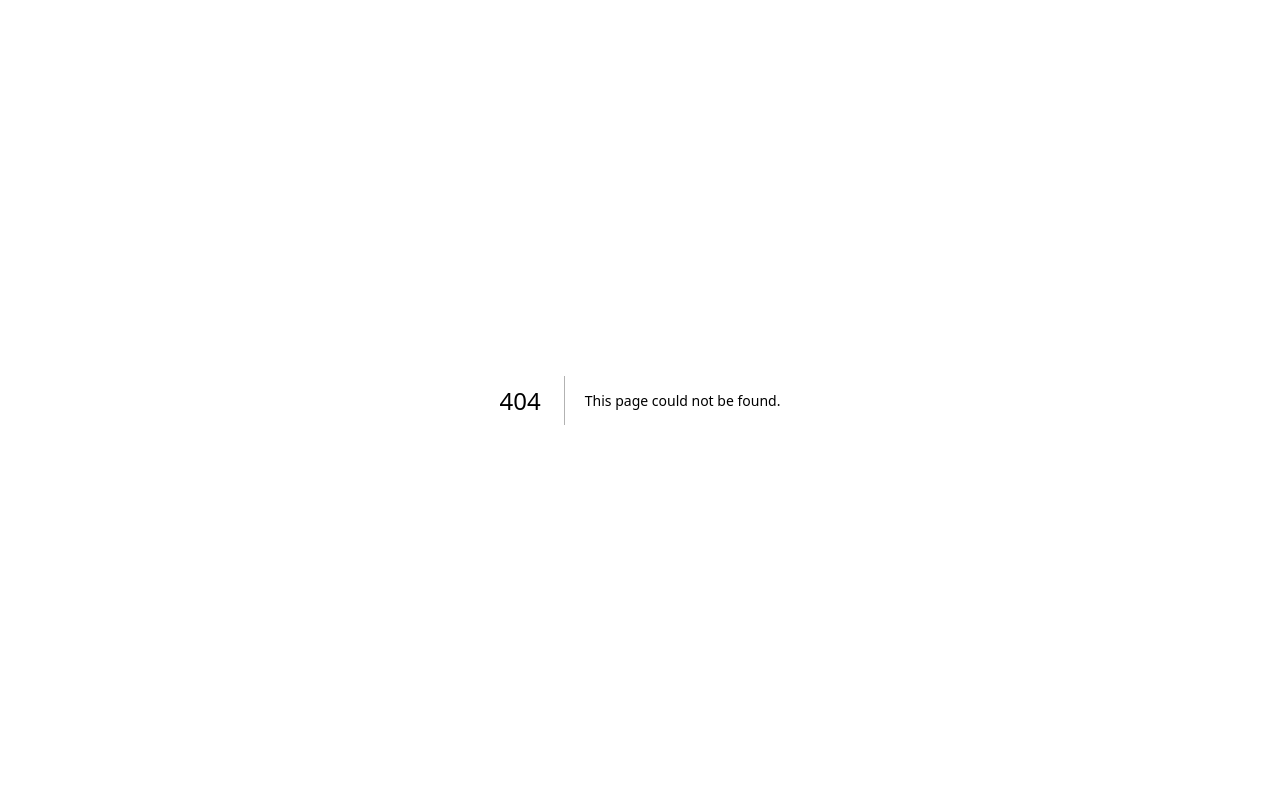
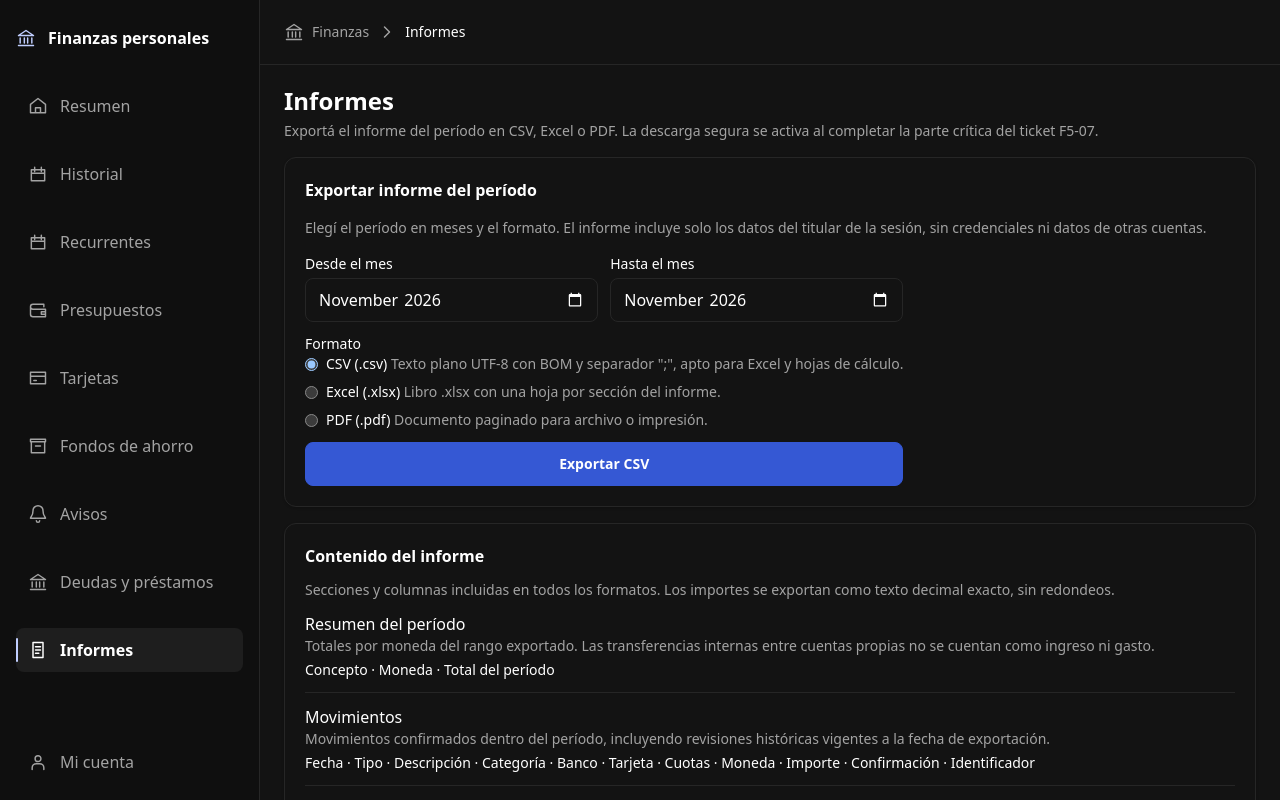
Before and after one commit to SebastianGonzalez2/finanzas-personales, a Next.js app: page /informes in a window 1280 px wide. Before the commit this address had no page. Shown: the top 800 px of the page. Built offline with nearby package versions, Linux system fonts and the light colour scheme.

Commit message:
feat(F5-07): agregar interfaz de informes con exportacion

```diff
--- /dev/null
+++ b/src/app/informes/page.tsx
@@ -0,0 +1,28 @@
+import { FinanceShell } from "@/components/finance-shell";
+import { InformesPanel } from "@/components/informes-panel";
+import { currentReportPeriod } from "@/lib/export/report-format";
+
+export const metadata = { title: "Informes | Finanzas personales" };
+
+export default function InformesPage() {
+  return (
+    <FinanceShell current="informes">
+      <div className="grid gap-4">
+        <header>
+          <h1
+            id="titulo-pagina"
+            tabIndex={-1}
+            className="text-2xl font-semibold"
+          >
+            Informes
+          </h1>
+          <p className="mt-1 text-sm text-muted-foreground">
+            Exportá el informe del período en CSV, Excel o PDF. La descarga
+            segura se activa al completar la parte crítica del ticket F5-07.
+          </p>
+        </header>
+        <InformesPanel initialPeriod={currentReportPeriod()} />
+      </div>
+    </FinanceShell>
+  );
+}
--- a/src/components/finance-icon.tsx
+++ b/src/components/finance-icon.tsx
@@ -13,6 +13,7 @@ const paths = {
   calendar: "M4 7h16v13H4V7Zm0 4h16M8 4v5m8-5v5",
   savings: "M4 7h16v13H4V7Zm-1 0h18V4H3v3Zm6 5h6",
   bell: "M18 8a6 6 0 0 0-12 0c0 7-3 7-3 9h18c0-2-3-2-3-9m-8 12a2 2 0 0 0 4 0",
+  report: "M6 3h12v18H6V3Zm3 5h6m-6 4h6m-6 4h4",
 } as const;
 
 export function FinanceIcon({
--- a/src/components/finance-shell.tsx
+++ b/src/components/finance-shell.tsx
@@ -16,6 +16,7 @@ const destinations = {
   fondos: { href: "/fondos", label: "Fondos de ahorro", icon: "savings" },
   avisos: { href: "/avisos", label: "Avisos", icon: "bell" },
   deudas: { href: "/deudas", label: "Deudas y préstamos", icon: "finance" },
+  informes: { href: "/informes", label: "Informes", icon: "report" },
   account: { href: "/account", label: "Mi cuenta", icon: "account" },
 } as const;
 
--- /dev/null
+++ b/src/components/informes-panel.tsx
@@ -0,0 +1,192 @@
+"use client";
+
+import { useState, type FormEvent } from "react";
+import { HistoryField, historyControl, historyPrimary } from "./history-fields";
+import { Card } from "./ui/card";
+import {
+  EXPORT_FORMATS,
+  REPORT_SECTIONS,
+  exportFormat,
+  parseReportPeriod,
+  reportFileName,
+  type ExportFormatId,
+  type ReportPeriod,
+} from "@/lib/export/report-format";
+
+function monthBounds(month: string): { first: string; last: string } {
+  const [year, monthNumber] = month.split("-").map(Number);
+  const lastDay = new Date(Date.UTC(year, monthNumber, 0)).getUTCDate();
+  const pad = (value: number) => String(value).padStart(2, "0");
+  return {
+    first: `${month}-${pad(1)}`,
+    last: `${month}-${pad(lastDay)}`,
+  };
+}
+
+function periodBounds(from: string, to: string): ReportPeriod {
+  return { from: monthBounds(from).first, to: monthBounds(to).last };
+}
+
+type ExportState =
+  | { kind: "idle" }
+  | { kind: "pending" }
+  | { kind: "info"; message: string }
+  | { kind: "error"; message: string }
+  | { kind: "done"; message: string };
+
+export function InformesPanel({ initialPeriod }: { initialPeriod: ReportPeriod }) {
+  const [from, setFrom] = useState(initialPeriod.from.slice(0, 7));
+  const [to, setTo] = useState(initialPeriod.to.slice(0, 7));
+  const [format, setFormat] = useState<ExportFormatId>("csv");
+  const [state, setState] = useState<ExportState>({ kind: "idle" });
+
+  async function submit(event: FormEvent) {
+    event.preventDefault();
+    const period = periodBounds(from, to);
+    const parsed = parseReportPeriod(period);
+    if ("error" in parsed) {
+      setState({ kind: "error", message: parsed.error });
+      return;
+    }
+    setState({ kind: "pending" });
+    try {
+      const response = await fetch("/api/export", {
+        method: "POST",
+        headers: { "content-type": "application/json" },
+        credentials: "same-origin",
+        body: JSON.stringify({ ...parsed, format }),
+      });
+      if (!response.ok) {
+        const body = (await response.json().catch(() => null)) as
+          | { error?: string }
+          | null;
+        setState({
+          kind: response.status === 501 ? "info" : "error",
+          message:
+            body?.error ?? "No se pudo generar el informe. Volvé a intentarlo.",
+        });
+        return;
+      }
+      const blob = await response.blob();
+      const disposition = response.headers.get("content-disposition") ?? "";
+      const match = /filename="([^"]+)"/.exec(disposition);
+      const name = match?.[1] ?? reportFileName(parsed, format);
+      const url = URL.createObjectURL(blob);
+      const anchor = document.createElement("a");
+      anchor.href = url;
+      anchor.download = name;
+      anchor.click();
+      URL.revokeObjectURL(url);
+      setState({ kind: "done", message: `Informe ${name} descargado.` });
+    } catch {
+      setState({
+        kind: "error",
+        message: "No se pudo generar el informe. Volvé a intentarlo.",
+      });
+    }
+  }
+
+  const pending = state.kind === "pending";
+  return (
+    <div className="grid gap-4">
+      <Card className="items-start gap-4 p-4 sm:p-5">
+        <h2 className="font-semibold">Exportar informe del período</h2>
+        <p className="text-sm text-muted-foreground">
+          Elegí el período en meses y el formato. El informe incluye solo los
+          datos del titular de la sesión, sin credenciales ni datos de otras
+          cuentas.
+        </p>
+        <form onSubmit={submit} className="grid gap-3">
+          <div className="grid grid-cols-2 gap-3">
+            <HistoryField label="Desde el mes">
+              <input
+                type="month"
+                value={from}
+                onChange={(event) => setFrom(event.target.value)}
+                className={historyControl}
+                required
+              />
+            </HistoryField>
+            <HistoryField label="Hasta el mes">
+              <input
+                type="month"
+                value={to}
+                onChange={(event) => setTo(event.target.value)}
+                className={historyControl}
+                required
+              />
+            </HistoryField>
+          </div>
+          <fieldset className="grid gap-2">
+            <legend className="text-sm font-medium">Formato</legend>
+            {EXPORT_FORMATS.map((option) => (
+              <label
+                key={option.id}
+                className="flex cursor-pointer items-start gap-2 text-sm"
+              >
+                <input
+                  type="radio"
+                  name="formato"
+                  value={option.id}
+                  checked={format === option.id}
+                  onChange={() => setFormat(option.id)}
+                  className="mt-1"
+                />
+                <span>
+                  <span className="font-medium">
+                    {option.label} (.{option.extension})
+                  </span>{" "}
+                  <span className="text-muted-foreground">
+                    {option.description}
+                  </span>
+                </span>
+              </label>
+            ))}
+          </fieldset>
+          <button
+            type="submit"
+            className={historyPrimary}
+            disabled={pending || !from || !to}
+          >
+            {pending ? "Generando informe…" : `Exportar ${exportFormat(format)?.label}`}
+          </button>
+        </form>
+        {state.kind === "info" ||
+        state.kind === "error" ||
+        state.kind === "done" ? (
+          <p
+            role={state.kind === "error" ? "alert" : "status"}
+            className={
+              state.kind === "error"
+                ? "text-sm text-destructive"
+                : "text-sm text-muted-foreground"
+            }
+          >
+            {state.message}
+          </p>
+        ) : null}
+      </Card>
+
+      <Card className="items-start gap-3 p-4 sm:p-5">
+        <h2 className="font-semibold">Contenido del informe</h2>
+        <p className="text-sm text-muted-foreground">
+          Secciones y columnas incluidas en todos los formatos. Los importes se
+          exportan como texto decimal exacto, sin redondeos.
+        </p>
+        <ul className="grid w-full gap-3">
+          {REPORT_SECTIONS.map((section) => (
+            <li key={section.id} className="border-t pt-3 first:border-0 first:pt-0">
+              <p className="font-medium">{section.title}</p>
+              <p className="text-sm text-muted-foreground">
+                {section.description}
+              </p>
+              <p className="mt-1 text-sm">
+                {section.columns.map((column) => column.label).join(" · ")}
+              </p>
+            </li>
+          ))}
+        </ul>
+      </Card>
+    </div>
+  );
+}
```
